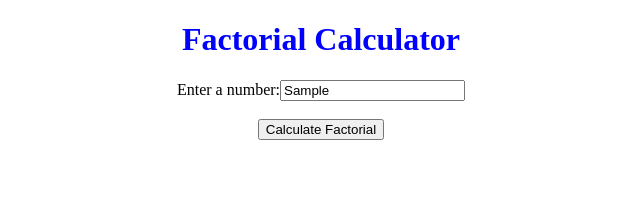
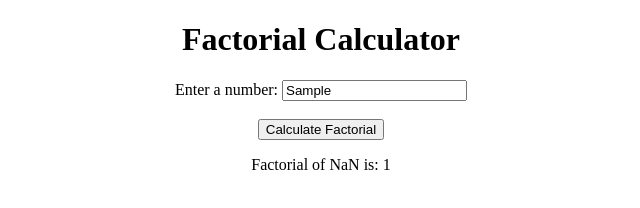
Before and after one commit to Aksh-404/c_hci_batch_17.github.io, a plain HTML site: page 4 factorial.html in a window 1280 px wide. Both pictures are taken after typing "Sample" into the empty fields and a click on the button "Calculate Factorial". Shown: the whole page, without its empty margins (319-959 px from the left). Drawn offline with Linux system fonts and the light colour scheme.

Commit message:
Update 4 factorial.html

```diff
--- a/4 factorial.html
+++ b/4 factorial.html
@@ -5,10 +5,10 @@
     <meta name="viewport" content="width=device-width, initial-scale=1.0">
     <title>Factorial Calculator</title>
 </head>
-<body style="background-color:">
+<body>
     <center>
-        <h1 style="color:blue;">Factorial Calculator</h1>
-        Enter a number:<input type="text" id="number"><br><br>
+        <h1>Factorial Calculator</h1>
+        Enter a number: <input type="text" id="number"><br><br>
         <button type="button" onclick="calculateFactorial()">Calculate Factorial</button>
         <p id="result"></p>
     </center>
@@ -17,12 +17,11 @@
             var number=parseInt(document.getElementById('number').value);
             var factorial=1;
 
-            if (number<0) {
-                document.getElementById('result').textContent="Factorial is not defined for negative numbers.";
+            if (number< 0) {
+                document.getElementById('result').textContent = "Factorial is not defined for negative numbers.";
             } else {
-                for(vari=1;i<=number;i++)
-                {
-                    factorial*=i;
+                for (var i=1;i<=number;i++) {
+                    factorial *=i;
                 }
                 document.getElementById('result').textContent=`Factorial of ${number} is: ${factorial}`;
             }
```
